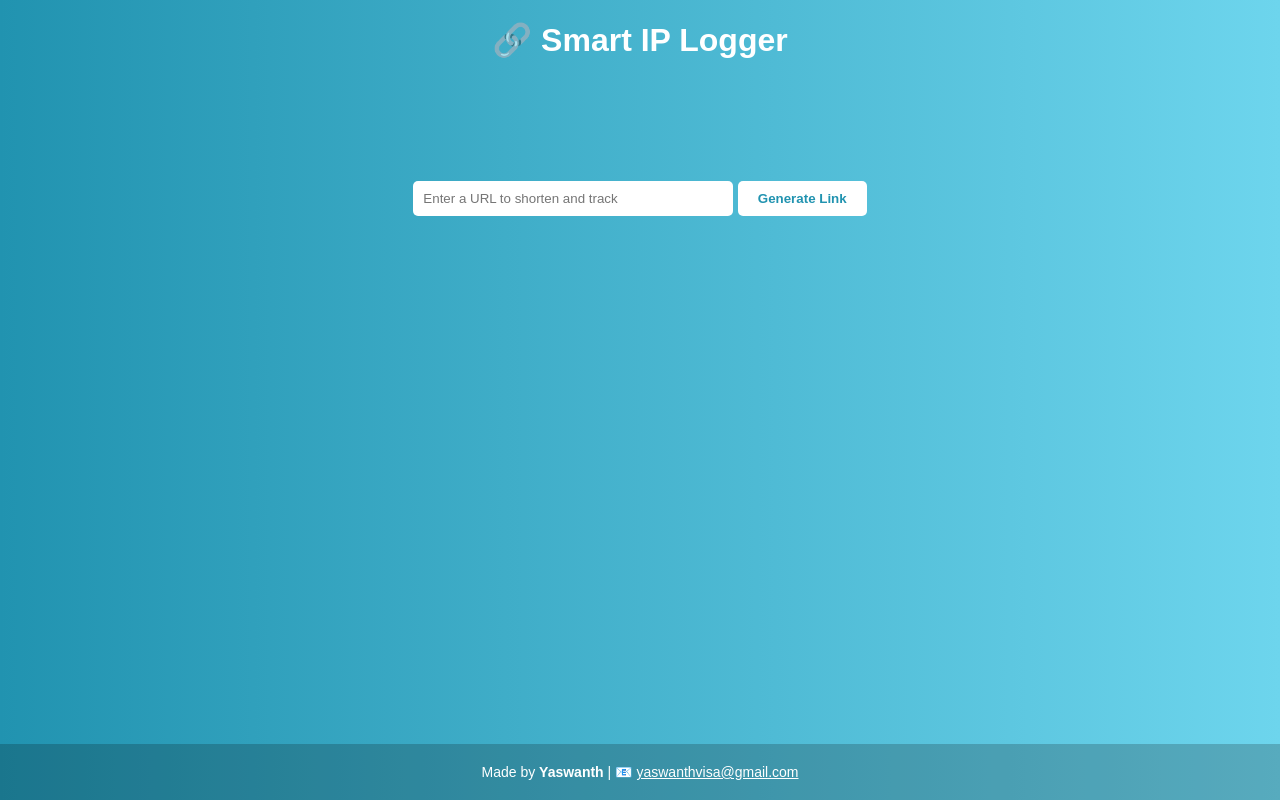
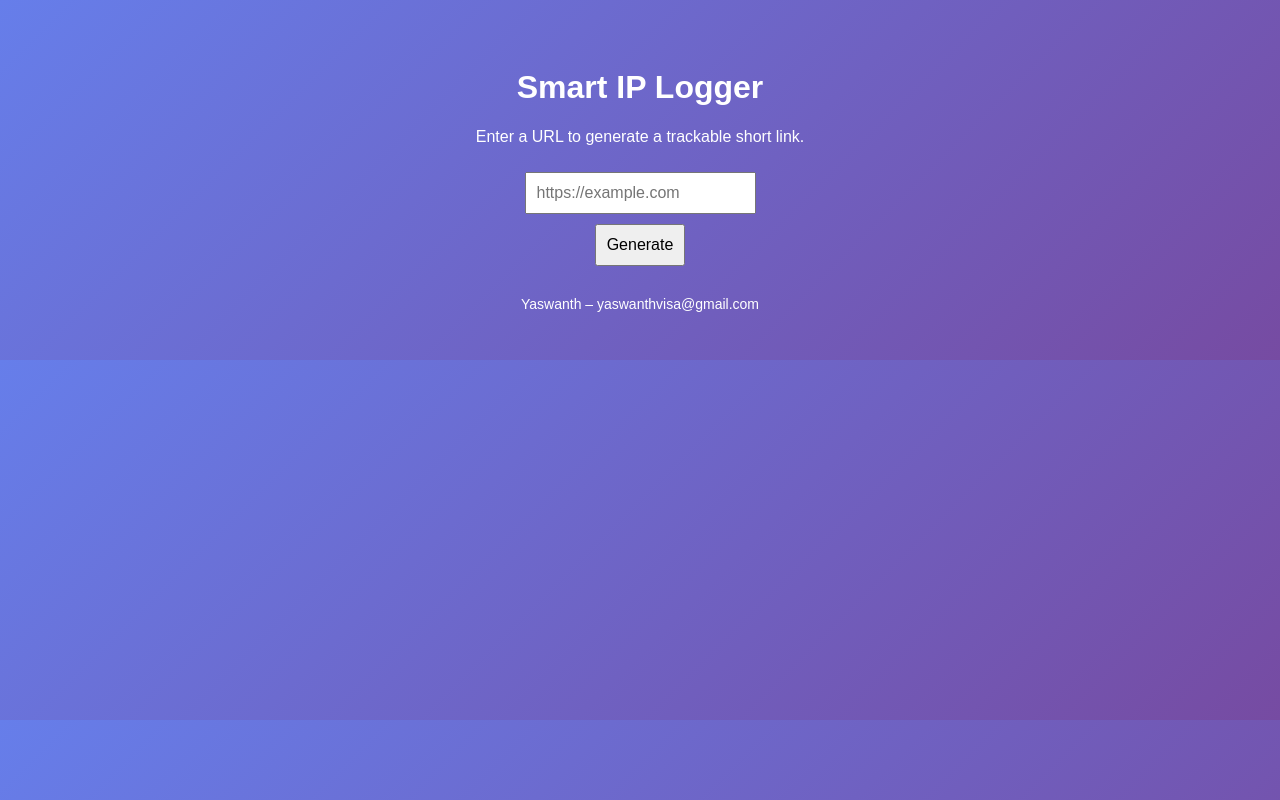
Before and after one commit to Yaswanthbhathrasamy/smart-ip-logger, a Flask app: page / in a window 1280 px wide. Run offline with Flask 3, Linux system fonts and the light colour scheme.

Commit message:
Update app.py with latest changes

```diff
--- a/templates/index.html
+++ b/templates/index.html
@@ -1,66 +1,40 @@
-
 <!DOCTYPE html>
 <html>
 <head>
   <title>Smart IP Logger</title>
-  <link rel="icon" href="{{ url_for('static', filename='favicon.ico') }}">
   <style>
     body {
+      background: linear-gradient(135deg, #667eea, #764ba2);
+      color: #fff;
       font-family: Arial, sans-serif;
-      background: linear-gradient(to right, #2193b0, #6dd5ed);
-      color: white;
       text-align: center;
-      margin: 0;
-      padding: 0;
-      min-height: 100vh;
-      display: flex;
-      flex-direction: column;
+      padding: 40px;
     }
-    form {
-      margin-top: 100px;
-    }
-    input[type="text"] {
+    input, button {
       padding: 10px;
-      width: 300px;
-      border-radius: 5px;
-      border: none;
-    }
-    input[type="submit"] {
-      padding: 10px 20px;
-      background: #fff;
-      color: #2193b0;
-      border: none;
-      border-radius: 5px;
-      cursor: pointer;
-      font-weight: bold;
-    }
-    .result {
-      margin-top: 30px;
+      font-size: 16px;
+      margin-top: 10px;
     }
     footer {
-      margin-top: auto;
-      padding: 20px;
-      background: rgba(0, 0, 0, 0.2);
+      margin-top: 30px;
       font-size: 14px;
     }
   </style>
 </head>
 <body>
-  <h1>🔗 Smart IP Logger</h1>
+  <h1>Smart IP Logger</h1>
+  <p>Enter a URL to generate a trackable short link.</p>
   <form method="POST">
-    <input type="text" name="url" placeholder="Enter a URL to shorten and track" required>
-    <input type="submit" value="Generate Link">
+    <input type="url" name="url" placeholder="https://example.com" required>
+    <br>
+    <button type="submit">Generate</button>
   </form>
-
   {% if short_url %}
-  <div class="result">
-    <h2>🚀 Your Tracking URL:</h2>
-    <p><a href="{{ short_url }}" style="color: #fff;">{{ short_url }}</a></p>
-  </div>
+    <p>Trackable URL:</p>
+    <input type="text" value="{{ short_url }}" readonly onclick="this.select()">
   {% endif %}
-
   <footer>
-    Made by <strong>Yaswanth</strong> | 📧 <a href="mailto:yaswanthvisa@gmail.com" style="color: white;">yaswanthvisa@gmail.com</a>
+    Yaswanth – yaswanthvisa@gmail.com
   </footer>
 </body>
 </html>
```
